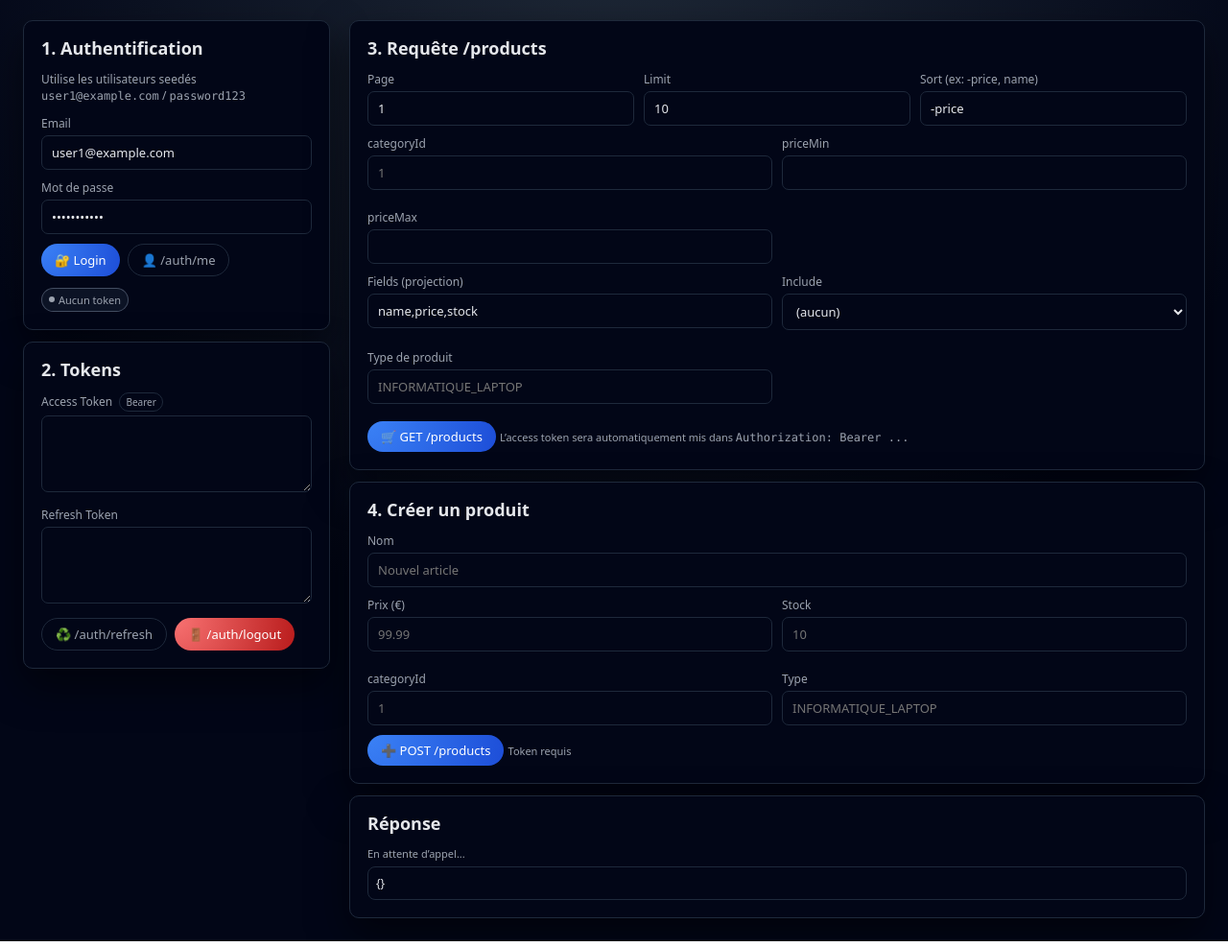
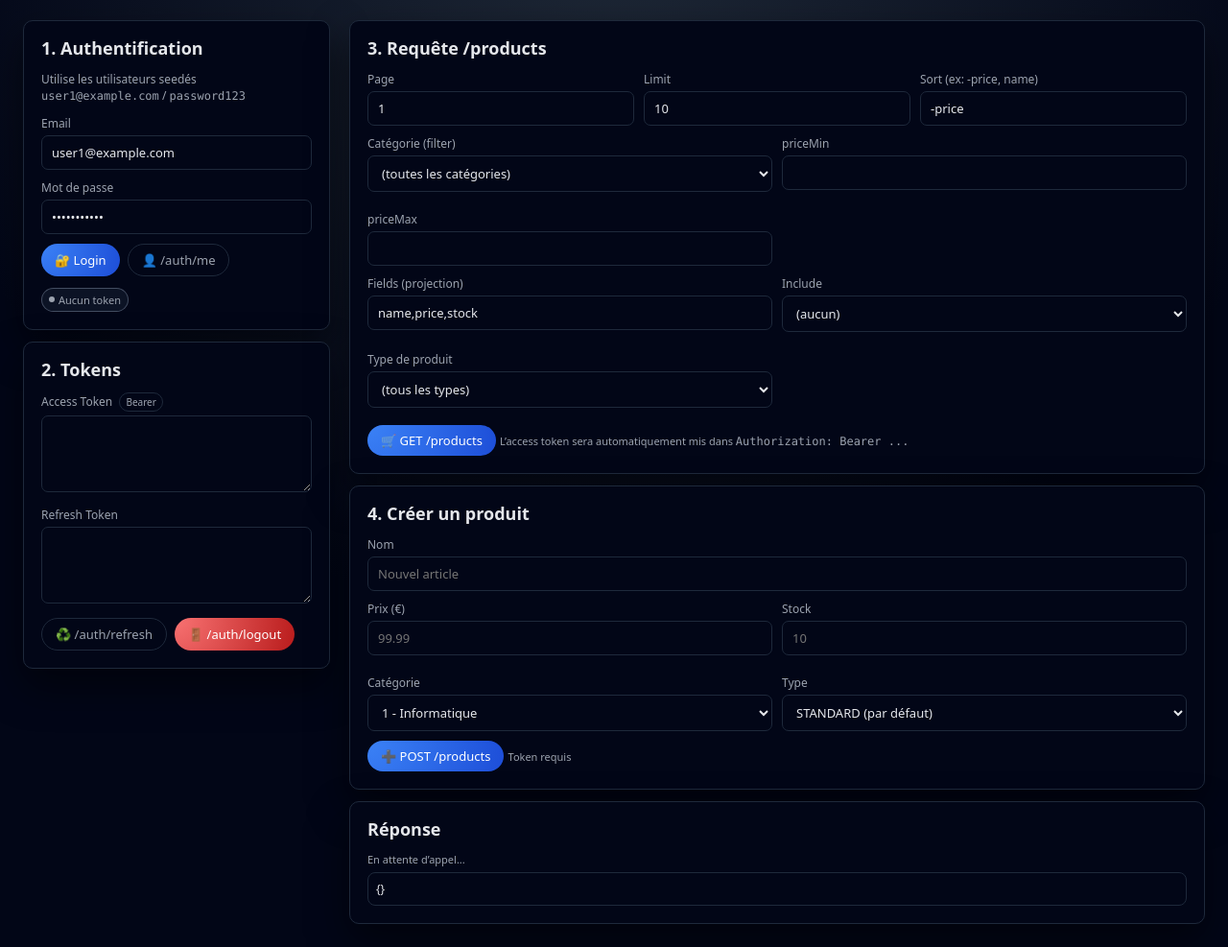
Before and after one commit to M4xxes/API-TP-FINAL, a website: page public/index.html in a window 1280 px wide. Shown: the part 93-1080 px from the top of the page at 96% size. Drawn offline with Linux system fonts and the light colour scheme.

Commit message:
adding readme + filtrage

```diff
--- a/public/index.html
+++ b/public/index.html
@@ -341,10 +341,15 @@
           </div>
 
           <div class="row">
-            <div class="field">
-              <label>categoryId</label>
-              <input id="categoryId" type="number" placeholder="1" />
-            </div>
+          <div class="field">
+            <label>Catégorie (filter)</label>
+            <select id="categoryId">
+              <option value="">(toutes les catégories)</option>
+              <option value="1">1 - Informatique</option>
+              <option value="2">2 - Maison</option>
+              <option value="3">3 - Sport</option>
+            </select>
+          </div>
             <div class="field">
               <label>priceMin</label>
               <input id="priceMin" type="number" step="0.01" />
@@ -374,11 +379,18 @@
             </div>
           <div class="field">
             <label>Type de produit</label>
-            <input
-              id="typeFilter"
-              type="text"
-              placeholder="INFORMATIQUE_LAPTOP"
-            />
+            <select id="typeFilter">
+              <option value="">(tous les types)</option>
+              <option value="INFORMATIQUE_LAPTOP">INFORMATIQUE_LAPTOP</option>
+              <option value="INFORMATIQUE_ACCESSOIRE">INFORMATIQUE_ACCESSOIRE</option>
+              <option value="INFORMATIQUE_ECRAN">INFORMATIQUE_ECRAN</option>
+              <option value="MAISON_APPAREIL">MAISON_APPAREIL</option>
+              <option value="MAISON_DECO">MAISON_DECO</option>
+              <option value="MAISON_MOBILIER">MAISON_MOBILIER</option>
+              <option value="SPORTS_EQUIPMENT">SPORTS_EQUIPMENT</option>
+              <option value="SPORTS_APPAREL">SPORTS_APPAREL</option>
+              <option value="SPORTS_ACCESSORY">SPORTS_ACCESSORY</option>
+            </select>
           </div>
           </div>
 
@@ -409,12 +421,27 @@
               <input id="create-stock" type="number" placeholder="10" />
             </div>
             <div class="field">
-              <label>categoryId</label>
-              <input id="create-category" type="number" placeholder="1" />
+              <label>Catégorie</label>
+              <select id="create-category">
+                <option value="1">1 - Informatique</option>
+                <option value="2">2 - Maison</option>
+                <option value="3">3 - Sport</option>
+              </select>
             </div>
             <div class="field">
               <label>Type</label>
-              <input id="create-type" type="text" placeholder="INFORMATIQUE_LAPTOP" />
+              <select id="create-type">
+                <option value="">STANDARD (par défaut)</option>
+                <option value="INFORMATIQUE_LAPTOP">INFORMATIQUE_LAPTOP</option>
+                <option value="INFORMATIQUE_ACCESSOIRE">INFORMATIQUE_ACCESSOIRE</option>
+                <option value="INFORMATIQUE_ECRAN">INFORMATIQUE_ECRAN</option>
+                <option value="MAISON_APPAREIL">MAISON_APPAREIL</option>
+                <option value="MAISON_DECO">MAISON_DECO</option>
+                <option value="MAISON_MOBILIER">MAISON_MOBILIER</option>
+                <option value="SPORTS_EQUIPMENT">SPORTS_EQUIPMENT</option>
+                <option value="SPORTS_APPAREL">SPORTS_APPAREL</option>
+                <option value="SPORTS_ACCESSORY">SPORTS_ACCESSORY</option>
+              </select>
             </div>
           </div>
           <div>
```
Also changed, not shown: prisma/seed.ts (+10 -1 lines), README.md, 1 other file.
